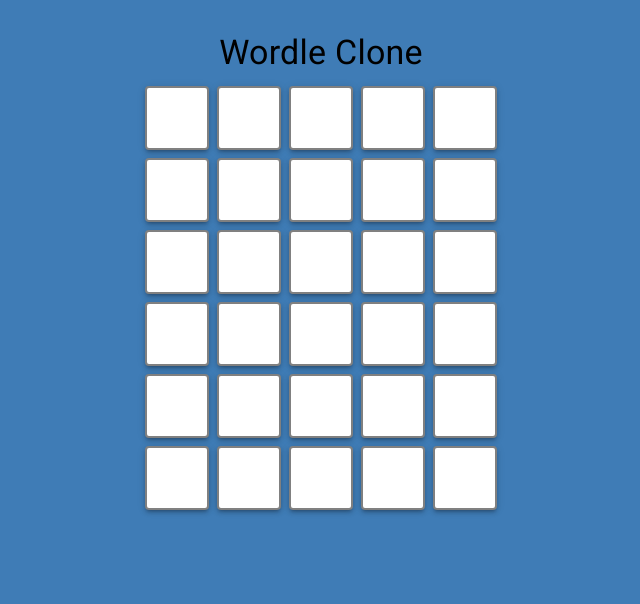
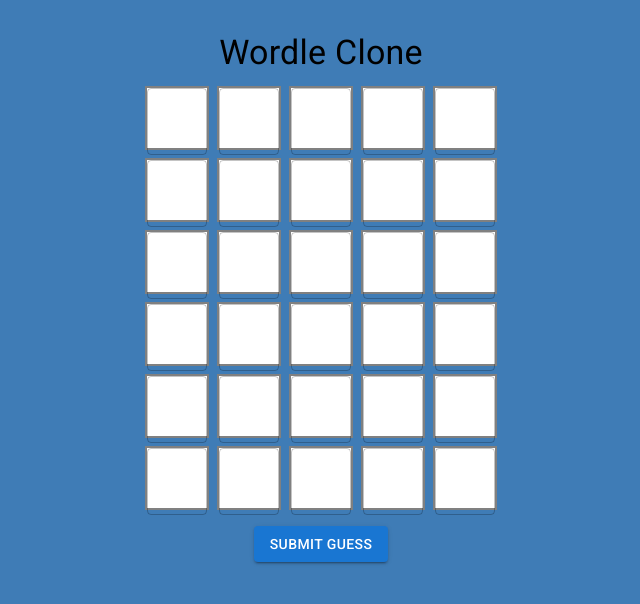
Before and after one commit to tomas-davey/tower, a React (Create React App) app: page /wordle in a window 1280 px wide. Shown: the top 604 px of the page, without its empty margins (319-959 px from the left). Built offline with nearby package versions, Linux system fonts and the light colour scheme.

Commit message:
wordle and strands

```diff
--- a/src/games/Strands/strands.js
+++ b/src/games/Strands/strands.js
@@ -7,7 +7,7 @@ const wordList = ["PERFECTDATES", "BRIGHTON", "BOWLING", "ICESKATING", "HIKES",
 
 // Sample 5x5 grid
 const sampleGrid = [
-  ['X', 'T', 'A', 'F', 'E', 'P'],
+  ['I', 'T', 'A', 'F', 'E', 'P'],
   ['N', 'K', 'C', 'E', 'R', 'G'],
   ['G', 'E', 'S', 'T', 'I', 'N'],
   ['I', 'C', 'D', 'S', 'B', 'L'],
@@ -266,9 +266,9 @@ const Strands = () => {
         onMouseLeave={handleEnd}
         onContextMenu={(e) => e.preventDefault()}
       >
-        <Grid2 container spacing={1} justifyContent="center" style={{ maxWidth: '260px' }} ref={gridRef}>
+        <Grid2 container spacing={2} justifyContent="center" style={{ maxWidth: '260px' }} ref={gridRef}>
           {letterGrid.map((row, rowIndex) => (
-            <Grid2 container item key={rowIndex} spacing={1} justifyContent="center">
+            <Grid2 container item key={rowIndex} spacing={2} justifyContent="center">
               {row.map((letter, colIndex) => (
                 <Grid2 item size={2} xs={2} key={colIndex}>
                   <Button
--- a/src/games/Wordle/wordle.js
+++ b/src/games/Wordle/wordle.js
@@ -6,7 +6,6 @@ import {
   Grid,
   TextField,
   Typography,
-  Modal,
   Paper
 } from '@mui/material';
 import { useNavigate } from 'react-router-dom';
@@ -20,7 +19,7 @@ const Wordle = () => {
   // State management
   const [word, setWord] = useState('');
   const [guesses, setGuesses] = useState(Array(6).fill(''));
-  const [currentGuess, setCurrentGuess] = useState('');
+  const [currentGuess, setCurrentGuess] = useState(Array(5).fill(''));
   const [results, setResults] = useState(Array(6).fill(Array(5).fill('')));
   const [gameOver, setGameOver] = useState(false);
   const [gameWon, setGameWon] = useState(false);
@@ -29,13 +28,9 @@ const Wordle = () => {
 
   const navigate = useNavigate();
   const handleMoveOn = () => {
-    navigate('/wordle');
+    navigate('/cryptic');
   };
- <Box display="flex" justifyContent="center" mt={2}>
-          <Button variant="contained" color="primary" onClick={handleMoveOn}>
-            Move On
-          </Button>
-        </Box>
+
   // Initialize game on component mount
   useEffect(() => {
     startNewGame();
@@ -46,7 +41,7 @@ const Wordle = () => {
     const randomWord = WORDS[Math.floor(Math.random() * WORDS.length)];
     setWord(randomWord);
     setGuesses(Array(6).fill(''));
-    setCurrentGuess('');
+    setCurrentGuess(Array(5).fill(''));
     setResults(Array(6).fill(Array(5).fill('')));
     setGameOver(false);
     setGameWon(false);
@@ -89,38 +84,32 @@ const Wordle = () => {
     return result;
   }, [word]);
 
-  // Handle keyboard input
-  const handleKeyPress = useCallback((event) => {
-    const key = event.key.toUpperCase();
+  // Handle input change
+  const handleInputChange = (event, index) => {
+    const { value } = event.target;
+    const newGuess = [...currentGuess];
+    newGuess[index] = value.toUpperCase();
+    setCurrentGuess(newGuess);
+  };
 
-    // Prevent input if game is over
-    if (gameOver) return;
-
-    // Handle letter input
-    if (/^[A-Z]$/.test(key) && currentGuess.length < 5) {
-      setCurrentGuess(prev => prev + key);
+  // Handle submit (when user presses "Enter")
+  const handleSubmitGuess = () => {
+    const guess = currentGuess.join('');
+    if (guess.length !== 5) {
+      setMessage('Guess must be 5 letters long!');
       return;
     }
 
-    // Handle backspace
-    if (key === 'BACKSPACE') {
-      setCurrentGuess(prev => prev.slice(0, -1));
-      return;
-    }
-
-    // Handle enter
-    if (key === 'ENTER' && currentGuess.length === 5) {
-      // Check if guess is valid
     const newResults = [...results];
-      newResults[currentRow] = checkGuess(currentGuess);
+    newResults[currentRow] = checkGuess(guess);
     setResults(newResults);
 
     const newGuesses = [...guesses];
-      newGuesses[currentRow] = currentGuess;
+    newGuesses[currentRow] = guess;
     setGuesses(newGuesses);
 
     // Check for win
-      if (currentGuess === word) {
+    if (guess === word) {
       setGameWon(true);
       setGameOver(true);
       setMessage('Congratulations! You won!');
@@ -136,17 +125,8 @@ const Wordle = () => {
 
     // Move to next row
     setCurrentRow(prev => prev + 1);
-      setCurrentGuess('');
-    }
-  }, [currentGuess, currentRow, word, results, checkGuess, gameOver]);
-
-  // Add event listener for keyboard
-  useEffect(() => {
-    window.addEventListener('keydown', handleKeyPress);
-    return () => {
-      window.removeEventListener('keydown', handleKeyPress);
+    setCurrentGuess(Array(5).fill(''));
   };
-  }, [handleKeyPress]);
 
   // Render color based on letter result
   const getLetterColor = (result) => {
@@ -171,32 +151,26 @@ const Wordle = () => {
             <Grid container item key={rowIndex} spacing={1} justifyContent="center">
               {Array.from({ length: 5 }).map((_, colIndex) => (
                 <Grid item key={colIndex}>
-                  <Paper
-                    elevation={3}
+                  <TextField
+                    value={rowIndex < currentRow ? guesses[rowIndex][colIndex] : rowIndex === currentRow ? currentGuess[colIndex] : ''}
+                    onChange={(e) => handleInputChange(e, colIndex)}
+                    inputProps={{
+                      maxLength: 1,
+                      style: { textTransform: 'uppercase', textAlign: 'center', fontWeight: 'bold' }
+                    }}
                     sx={{
                       width: 60,
                       height: 60,
-                      display: 'flex',
-                      alignItems: 'center',
-                      justifyContent: 'center',
-                      backgroundColor:
-                        rowIndex === currentRow && currentGuess[colIndex]
-                          ? 'lightblue'
-                          : results[rowIndex][colIndex]
-                            ? getLetterColor(results[rowIndex][colIndex])
-                            : 'white',
+                      '& .MuiInputBase-input': {
+                        textAlign: 'center',
+                        fontSize: '1.5rem',
+                      },
+                      backgroundColor: rowIndex === currentRow && currentGuess[colIndex] ? 'lightblue' : results[rowIndex][colIndex] ? getLetterColor(results[rowIndex][colIndex]) : 'white',
                       border: '2px solid gray',
-                      color: 'black',
-                      fontWeight: 'bold',
-                      fontSize: '2rem'
+                      fontWeight: 'bold'
                     }}
-                  >
-                    {rowIndex < currentRow
-                      ? guesses[rowIndex][colIndex]
-                      : rowIndex === currentRow
-                        ? currentGuess[colIndex]
-                        : ''}
-                  </Paper>
+                    disabled={gameOver || rowIndex < currentRow}
+                  />
                 </Grid>
               ))}
             </Grid>
@@ -205,7 +179,6 @@ const Wordle = () => {
 
         {/* Message Area */}
         {message && (
-  <>
           <Typography
             variant="body1"
             color={gameWon ? 'green' : 'error'}
@@ -213,18 +186,31 @@ const Wordle = () => {
           >
             {message}
           </Typography>
-    {message === 'Congratulations! You won!' && (
-      <Box display="flex" justifyContent="center" mt={2}>
-        <Button variant="contained" color="primary" onClick={handleMoveOn}>
+        )}
+
+        {/* Submit Guess Button */}
+        {!gameOver && (
+          <Button
+            variant="contained"
+            color="primary"
+            onClick={handleSubmitGuess}
+            sx={{ mt: 2 }}
+          >
+            Submit Guess
+          </Button>
+        )}
+
+        {/* New Game Button */}
+        {gameOver && (
+          <Button
+            variant="contained"
+            color="primary"
+            onClick={handleMoveOn}
+            sx={{ mt: 2 }}
+          >
             Move On
           </Button>
-      </Box>
         )}
-  </>
-)}
-
-
-
       </Box>
     </Container>
   );
```
Lines whose indentation alone changed are shown as unchanged.
